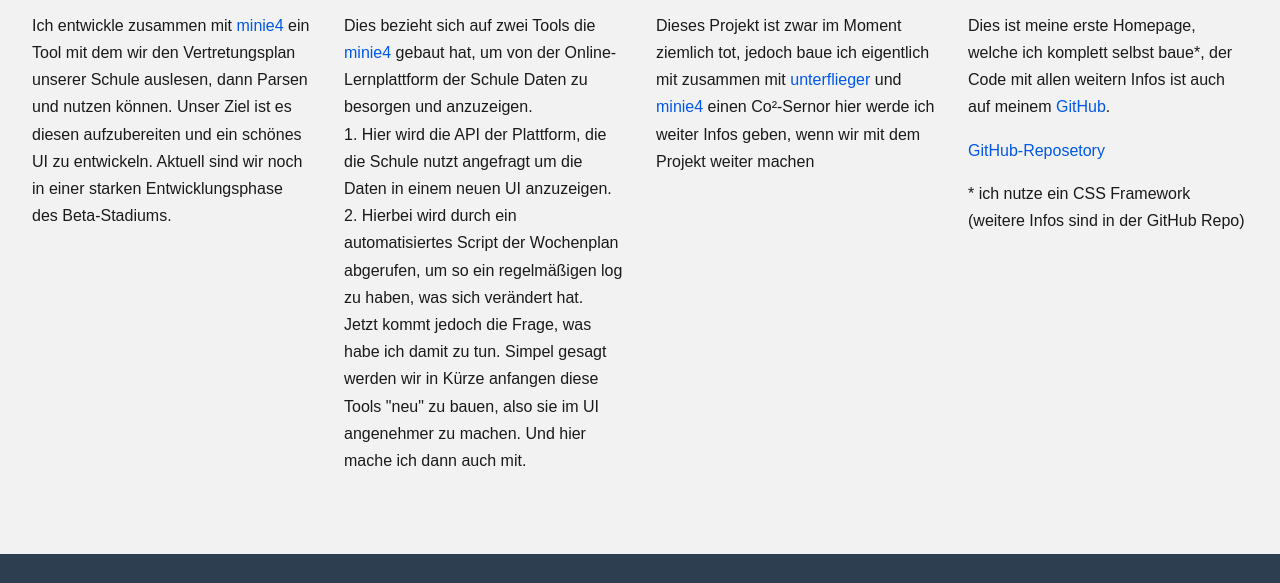
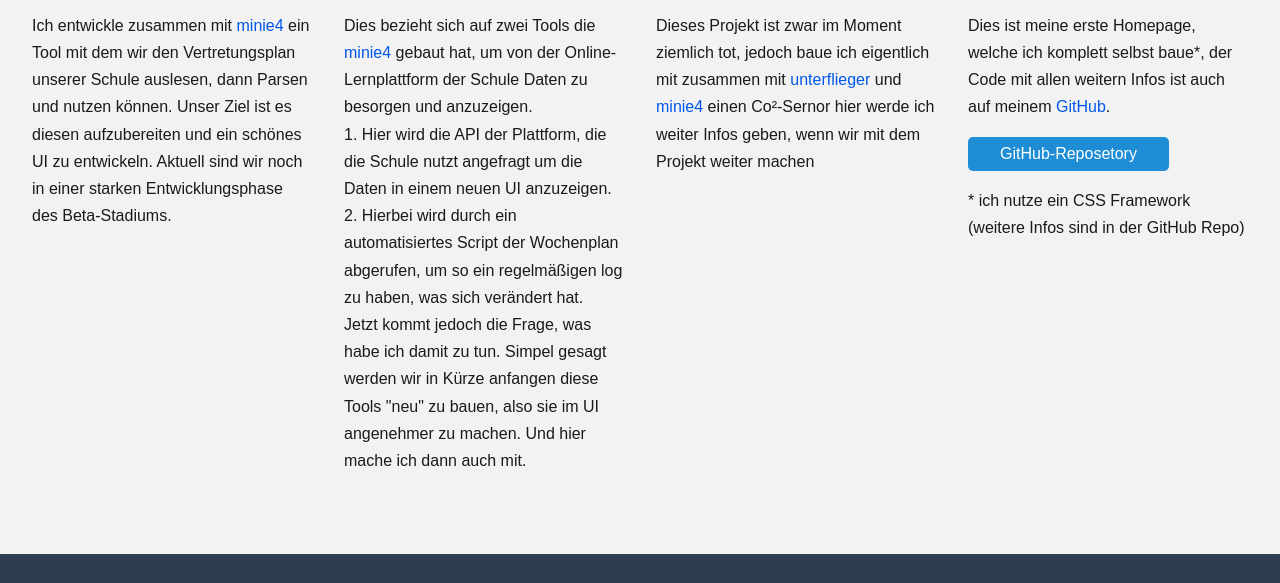
Before and after one commit to ueberflieger50/uebie-de, a plain HTML site: page index.html in a window 1280 px wide. Shown: the part 880-1463 px from the top of the page. Drawn offline with nearby package versions, Linux system fonts and the light colour scheme.

Commit message:
fixed a missing class

```diff
--- a/index.html
+++ b/index.html
@@ -89,7 +89,7 @@
                         ist auch auf meinem <a href="https://github.com/ueberflieger50" target="_blank"
                             class="umami--click--ueberflieger-GitHub-link">GitHub</a>.</p>
                     <a href="https://github.com/ueberflieger50/uebie-de" target="_blank"
-                        class="umami--click--GitHub-repo-link">GitHub-Reposetory</a>
+                        class="umami--click--GitHub-repo-link pure-button">GitHub-Reposetory</a>
                     <p>* ich nutze ein CSS Framework <br>(weitere Infos sind in der GitHub Repo)</p>
                 </div>
             </div>
```
